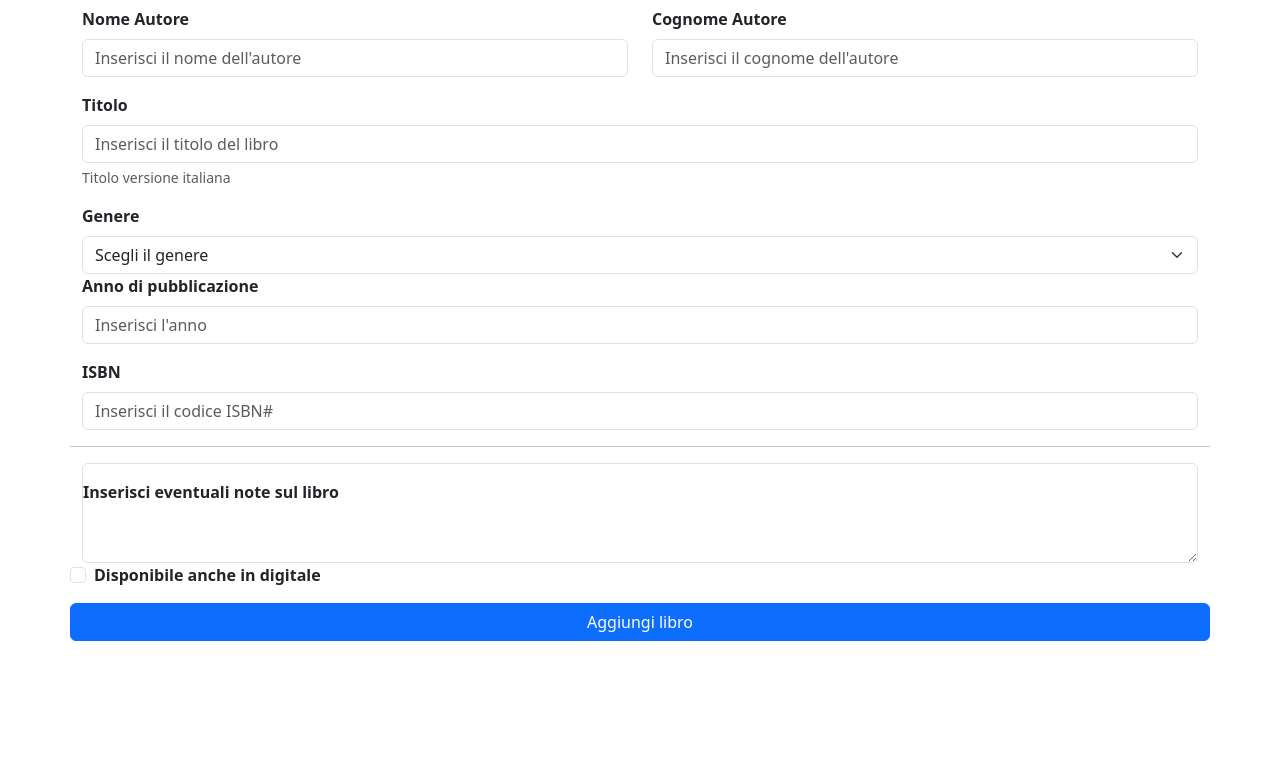
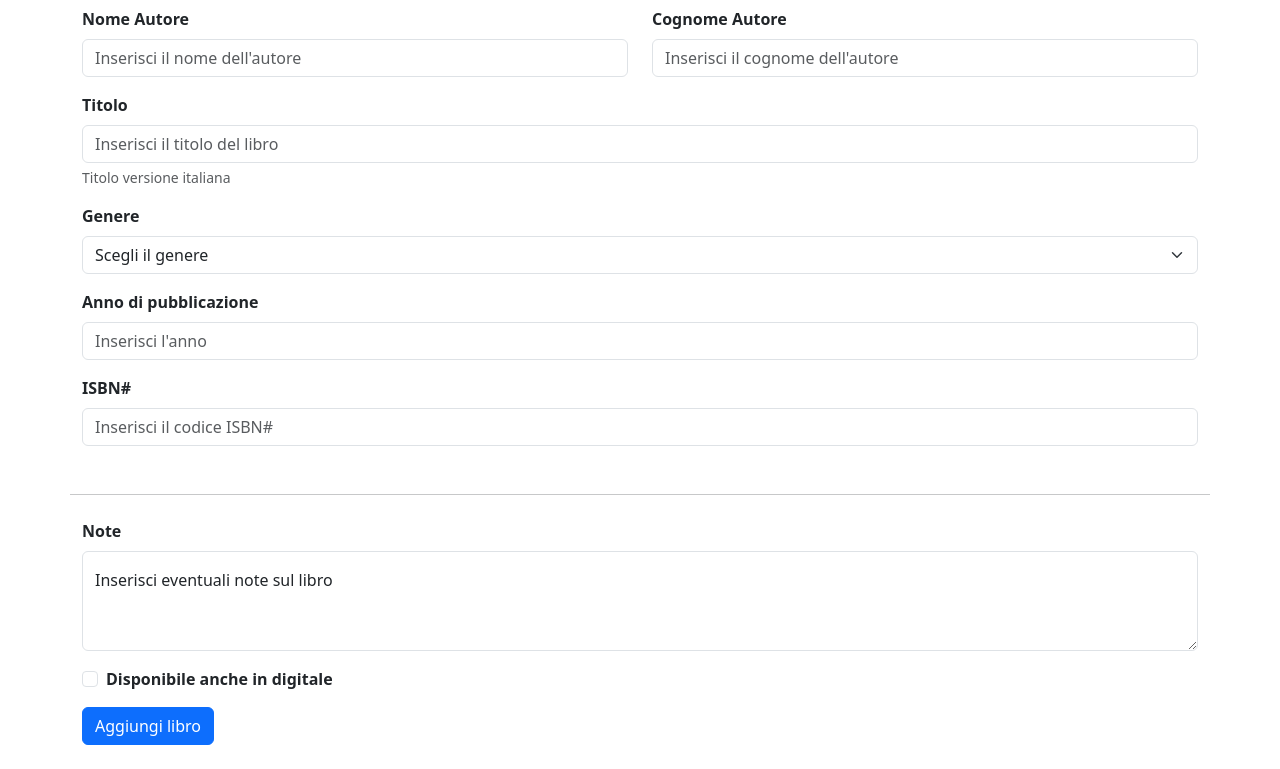
Before and after one commit to SimoneChiodo/html-css-bootstrap-dashboard, a plain HTML site: page add-book.html in a window 1280 px wide. Shown: the part 183-952 px from the top of the page. Before the commit the page ends 824 px from the top, so only its background shows below. Drawn offline with nearby package versions, Linux system fonts and the light colour scheme.

Commit message:
finish form

```diff
--- a/add-book.html
+++ b/add-book.html
@@ -172,7 +172,7 @@
                         </div>
 
                         <!-- Elemento 4 (Dropdown) -->
-                        <div class="col-12">
+                        <div class="col-12 mb-3">
                             <label for="exampleInputGenre" class="form-label"
                                 >Genere</label
                             >
@@ -205,9 +205,9 @@
                         </div>
 
                         <!-- Elemento 6 (ISBN) -->
-                        <div class="col-12 mb-3">
+                        <div class="col-12 mb-5">
                             <label for="exampleInputISBN" class="form-label"
-                                >ISBN</label
+                                >ISBN#</label
                             >
                             <input
                                 type="text"
@@ -221,7 +221,11 @@
                         <hr />
 
                         <!-- Elemento 7 (Note) -->
-                        <div class="col-12 form-floating">
+                        <div class="col-12 mb-3 mt-2">
+                            <label for="exampleInputNote" class="form-label"
+                                >Note</label
+                            >
+                            <section class="form-floating form-notes">
                                 <textarea
                                     class="form-control"
                                     placeholder="Leave a comment here"
@@ -231,10 +235,11 @@
                                 <label for="floatingTextarea2"
                                     >Inserisci eventuali note sul libro</label
                                 >
+                            </section>
                         </div>
 
                         <!-- Elemento 8 (Checkbox) -->
-                        <div class="col mb-3 form-check">
+                        <div class="col-12 mb-3 form-check">
                             <input
                                 type="checkbox"
                                 class="form-check-input"
@@ -244,14 +249,12 @@
                                 >Disponibile anche in digitale</label
                             >
                         </div>
-
-                        <div class="w-100"></div>
+                    </div>
 
                     <!-- Submit -->
-                        <button type="submit" class="col btn btn-primary">
+                    <button type="submit" class="btn btn-primary mb-4">
                         Aggiungi libro
                     </button>
-                    </div>
                 </form>
             </div>
         </main>
--- a/css/style.css
+++ b/css/style.css
@@ -14,6 +14,15 @@
     --bs-accordion-btn-focus-box-shadow: none;
 }
 
+/* FORM */
 main form label {
     font-weight: 600;
 }
+
+main form .form-notes label {
+    font-weight: lighter;
+}
+
+main form .form-check {
+    margin-left: calc(var(--bs-gutter-x) * 0.5);
+}
```
Lines whose indentation alone changed are shown as unchanged.
